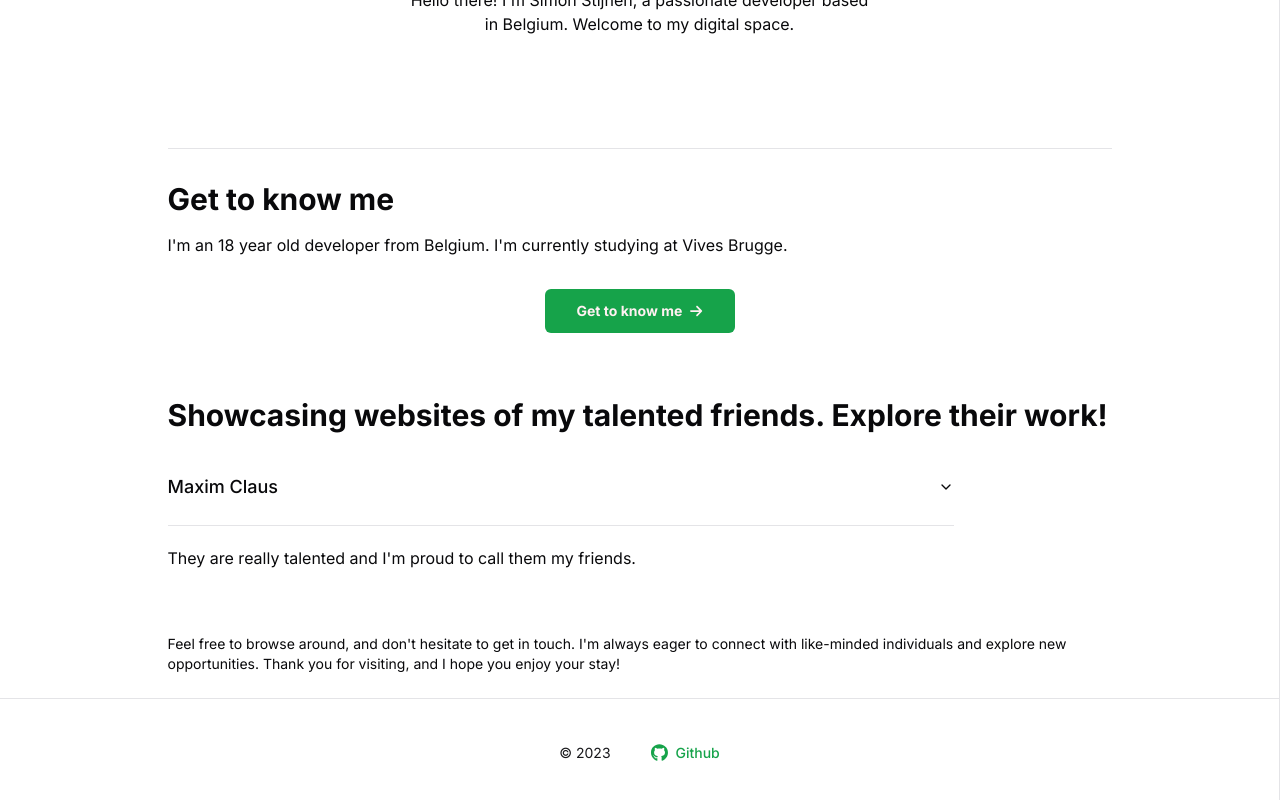
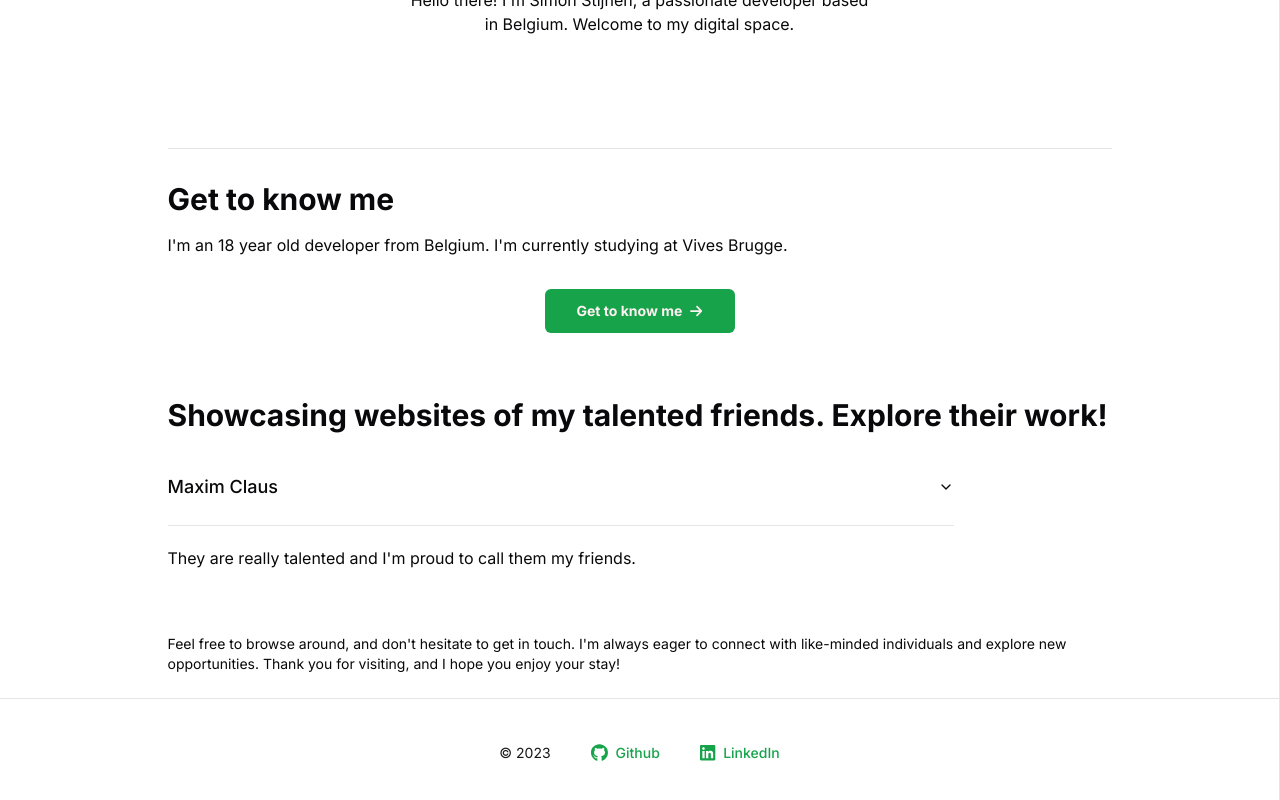
Before and after one commit to SimonStnn/website, a Next.js app: page /about in a window 1280 px wide. Shown: the part 332-1132 px from the top of the page. Built offline with nearby package versions, Linux system fonts and the light colour scheme.

Commit message:
Add LinkedIn link to footer

```diff
--- a/src/components/footer.tsx
+++ b/src/components/footer.tsx
@@ -1,6 +1,6 @@
 import React from "react";
 import { FontAwesomeIcon } from "@fortawesome/react-fontawesome";
-import { faGithub } from "@fortawesome/free-brands-svg-icons";
+import { faGithub, faLinkedin } from "@fortawesome/free-brands-svg-icons";
 import RedirectLink from "./redirect-link";
 
 export default function Footer() {
@@ -17,6 +17,15 @@ export default function Footer() {
             Github
           </RedirectLink>
         </span>
+        <span>
+          <RedirectLink
+            href={"https://github.com/SimonStnn"}
+            className="text-sm"
+          >
+            <FontAwesomeIcon icon={faLinkedin} size="lg" />
+            LinkedIn
+          </RedirectLink>
+        </span>
       </div>
     </footer>
   );
```
